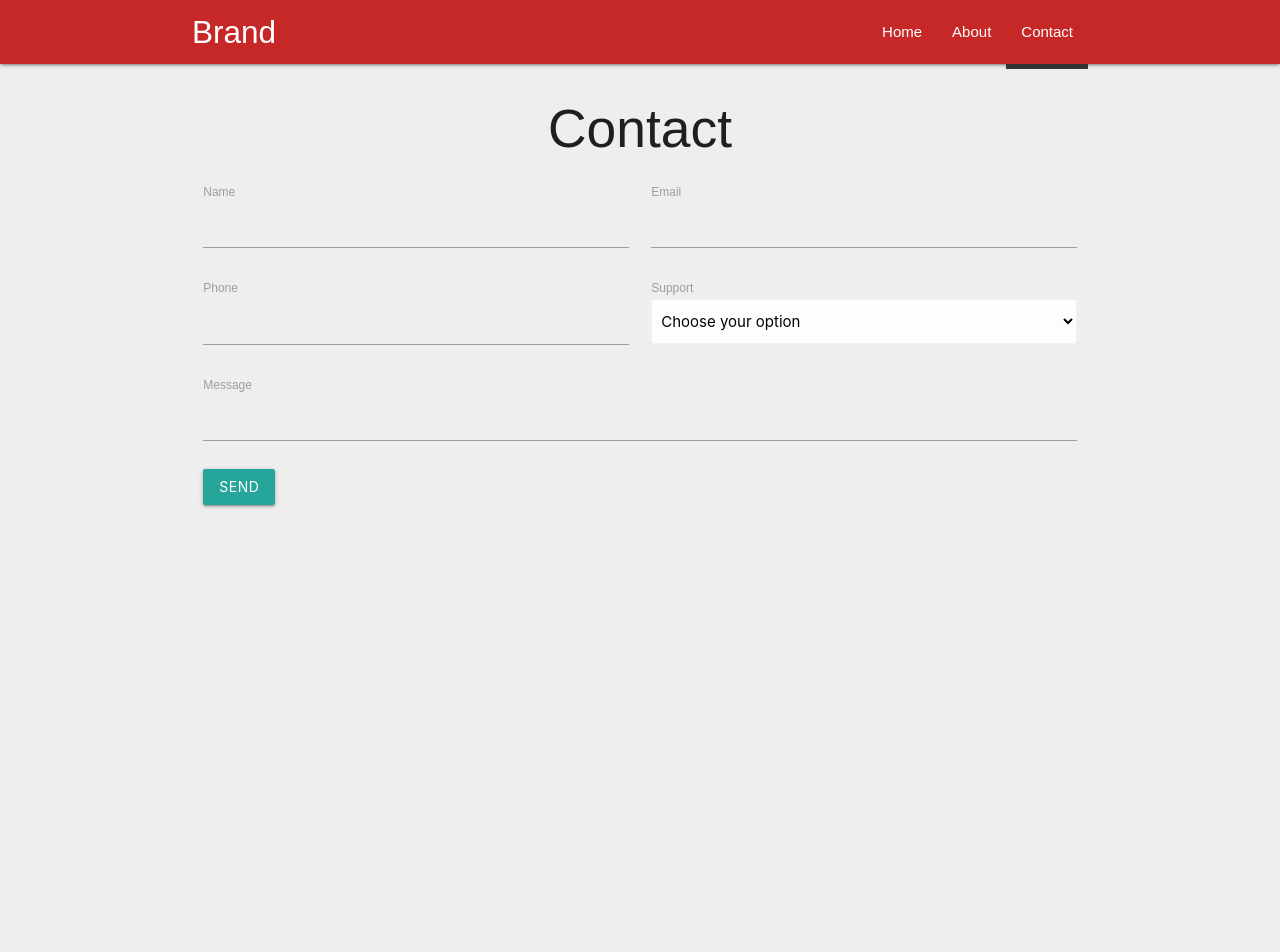
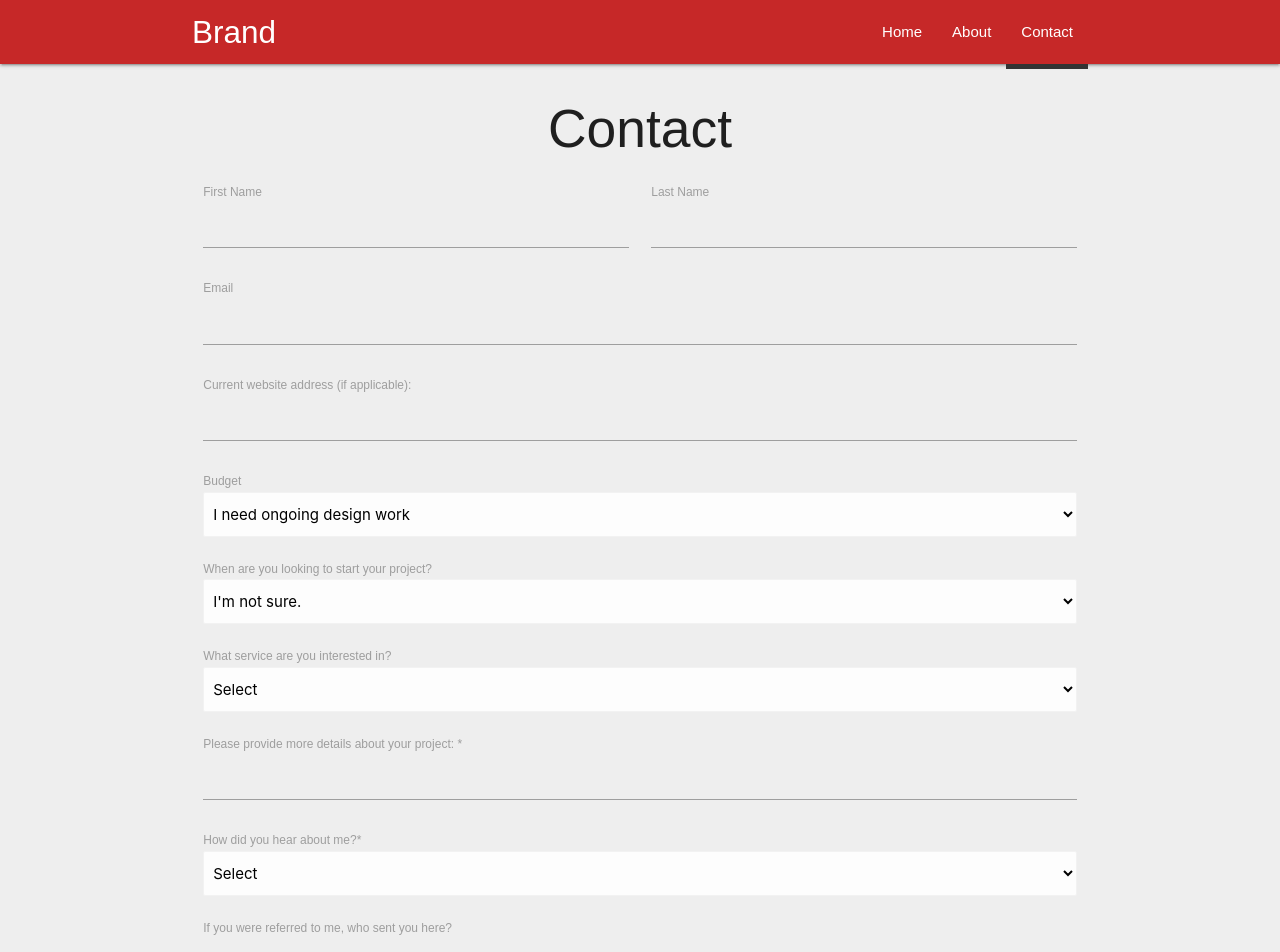
Before and after one commit to mi-dexigner/react-redux-complete, a React (Create React App) app: page /contact in a window 1280 px wide. Shown: the top 952 px of the page. Before the commit the page ends 800 px from the top, so only its background shows below. Built offline with nearby package versions, Linux system fonts and the light colour scheme.

Commit message:
order contact form

```diff
--- a/src/components/Contact.js
+++ b/src/components/Contact.js
@@ -1,42 +1,150 @@
-import React from 'react';
+import React, { Component } from 'react'
+import axios from 'axios'
+//  https://www.youtube.com/watch?v=EPnBO8HgyRU
 
-const Contact = () =>{
+export default class Contact extends Component {
+  constructor() {
+    super()
 
-return(
+    this.state = {
+      fname: '',
+      lname: '',
+      cemail: '',
+      currentweb: '',
+      budget: '',
+      project: '',
+      interested: '',
+      details: '',
+      about: '',
+      referred: '',
+    }
+
+    this.handleChange = this.handleChange.bind(this)
+    this.handleSubmit = this.handleSubmit.bind(this)
+
+  }
+
+  handleChange = e =>{
+    this.setState({[e.target.name]:e.target.value })
+  }
+handleSubmit = (e) =>{
+e.preventDefault();
+const {fname,lname,cemail,currentweb,budget,project,interested,details,about,referred} = this.state;
+const form =  axios.post('/api/form',{
+  fname,
+  lname,
+  cemail,
+  currentweb,
+  budget,
+  project,
+  interested,
+  details,
+  about,
+  referred
+});
+}
+  render() {
+
+    return (
       <>
         <div className="container">
           <h2 className="center">Contact</h2>
+          <form onSubmit={this.handleSubmit}>
             <div className="row">
               <div className="col s12">
                 <div className="row">
                   <div className=" col s6">
-          <label htmlFor="cname">Name</label>
-          <input type="text" id="cname"/>
+                    <label htmlFor="fname">First Name</label>
+                    <input type="text" name="fname" onChange={this.handleChange} />
                   </div>
                   <div className=" col s6">
+                    <label htmlFor="lname">Last Name</label>
+                    <input type="text" name="lname" onChange={this.handleChange} />
+                  </div>
+
+                </div>
+                <div className="row">
+                  <div className=" col s12">
                     <label htmlFor="cemail">Email</label>
-          <input type="text" id="cemail" className="autocomplete" />
+                    <input type="text" name="cemail" className="autocomplete" onChange={this.handleChange} />
+                  </div>
+                </div>
+
+                <div className="row">
+                  <div className="col s12">
+                    <label htmlFor="currentweb">Current website address (if applicable):</label>
+                    <input type="text" name="currentweb" onChange={this.handleChange} />
                   </div>
                 </div>
                 <div className="row">
-        <div className=" col s6">
-          <label htmlFor="cphone">Phone</label>
-          <input type="text" id="cphone" className="autocomplete" />
-        </div>
-        <div className=" col s6">
-          <label htmlFor="csubject">Support</label>
-          <select className="browser-default">
-      <option value="0" >Choose your option</option>
-      <option value="1">Option 1</option>
-      <option value="2">Option 2</option>
-      <option value="3">Option 3</option>
+                  <div className=" col s12">
+                    <label htmlFor="budget">Budget</label>
+                    <select className="browser-default" name="budget" onChange={this.handleChange}>
+                      <option disabled="" value="" className="">Select</option>
+                      <option label="$800 – $2,000" value="$800 – $2,000">$800 – $2,000</option>
+                      <option label="$2,000 – $5,000" value="$2,000 – $5,000">$2,000 – $5,000</option>
+                      <option label="$5,000 –&nbsp;$10,000" value="$5,000 –&nbsp;$10,000">$5,000 –&nbsp;$10,000</option>
+                      <option label="$10,000+" value="$10,000+">$10,000+</option>
+                      <option label="I need ongoing design work" value="I need ongoing design work" selected="selected">I need ongoing design work</option>
+
                     </select>
                   </div>
                 </div>
                 <div className="row">
                   <div className=" col s12">
-          <label htmlFor="cmessage">Message</label>
-          <input type="text" id="cmessage" className="autocomplete" />
+                    <label htmlFor="project">When are you looking to start your project?</label>
+                    <select className="browser-default" name="project" onChange={this.handleChange}>
+                      <option disabled="" value="" className="">Select</option>
+                      <option label="Right away!" value="Right away!">Right away!</option>
+                      <option label="Within the next month or so." value="Within the next month or so.">Within the next month or so.</option>
+                      <option label="I'm in no rush, just ready to take action." value="I'm in no rush, just ready to take action.">I'm in no rush, just ready to take action.</option>
+                      <option label="I'm not sure." value="I'm not sure." selected="selected">I'm not sure.</option>
+
+
+                    </select>
+                  </div>
+                </div>
+
+                <div className="row">
+                  <div className=" col s12">
+                    <label htmlFor="interested">What service are you interested in?</label>
+                    <select className="browser-default" name="interested" onChange={this.handleChange}>
+                      <option disabled="" value="" className="" selected="selected">Select</option>
+                      <option label="Web Design &amp; Development" value="Web Design &amp; Development">Web Design &amp; Development</option>
+                      <option label="Just Web Design" value="Just Web Design">Just Web Design</option>
+                      <option label="Digital Ad and/or Social Media Design" value="Digital Ad and/or Social Media Design">Digital Ad and/or Social Media Design</option>
+                      <option label="Email Design" value="Email Design">Email Design</option>
+                      <option label="Other/I'm not sure what I need" value="Other/I'm not sure what I need">Other/I'm not sure what I need</option>
+
+                    </select>
+                  </div>
+                </div>
+
+                <div className="row">
+                  <div className=" col s12">
+                    <label htmlFor="details" name="details">Please provide more details about your project: *</label>
+                    <input type="text" id="details" className="autocomplete" onChange={this.handleChange} />
+                  </div>
+                </div>
+
+
+                <div className="row">
+                  <div className=" col s12">
+                    <label htmlFor="about">How did you hear about me?*</label>
+                    <select className="browser-default" onChange={this.handleChange}>
+                      <option selected="selected" disabled="" value="">Select</option>
+                      <option label="My Website Google" >My Website/Google</option>
+                      <option label="Social Media" >Social Media</option>
+                      <option label="Referral" >Referral</option>
+                      <option label="Dribbble" >Dribbble</option>
+                      <option label="Other" >Other</option>
+                    </select>
+                  </div>
+                </div>
+                <div className="row">
+                  <div className=" col s12">
+                    <label htmlFor="referred">If you were referred to me, who sent you here?</label>
+                    <input type="text" id="about" className="autocomplete" onChange={this.handleChange} />
                   </div>
                 </div>
                 <div className="row">
@@ -45,11 +153,12 @@ return(
   </button>
                   </div>
                 </div>
+
               </div>
             </div>
+          </form>
         </div>
       </>
     )
   }
-
-export default Contact;
+}
```
Lines whose indentation alone changed are shown as unchanged.
